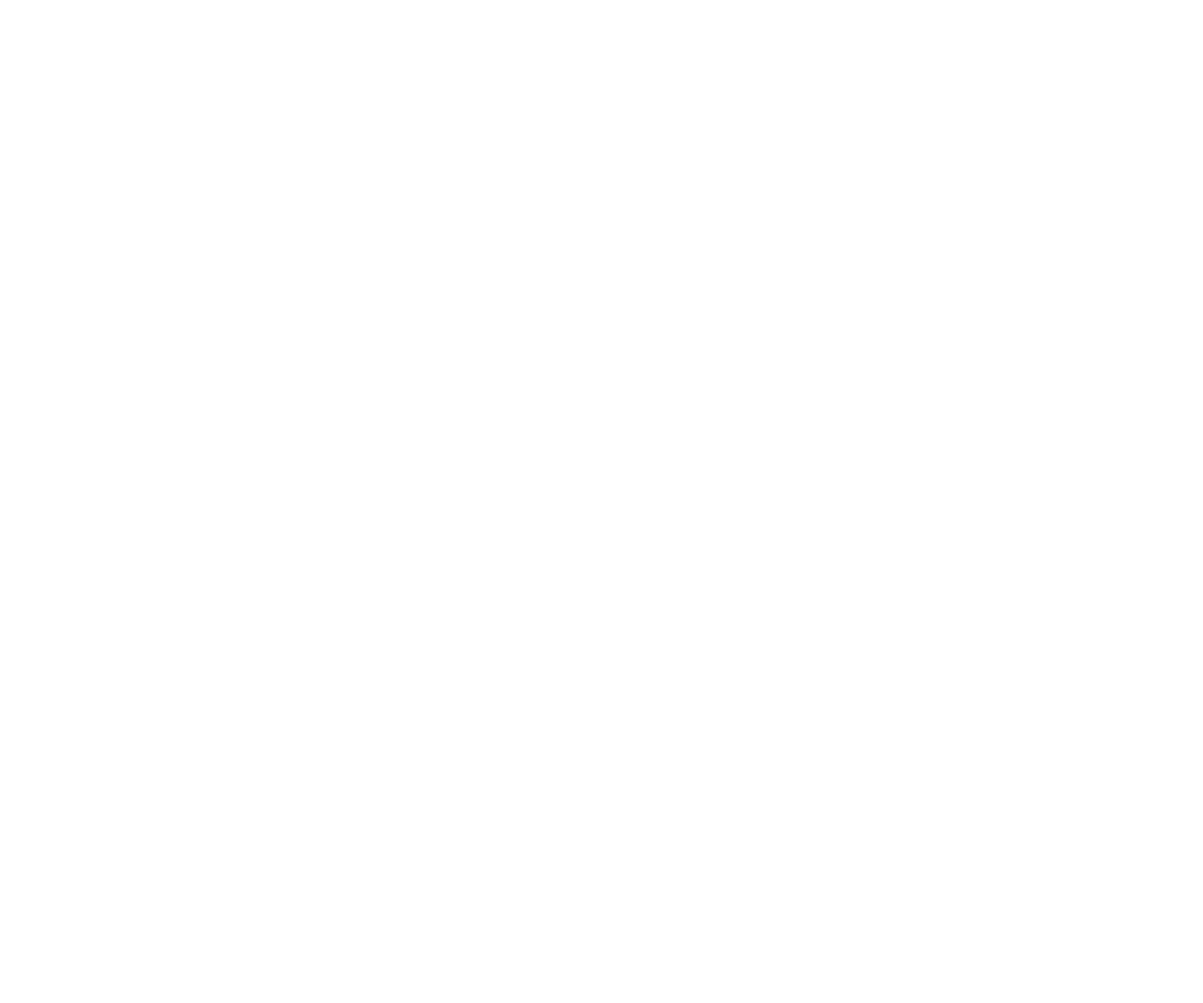
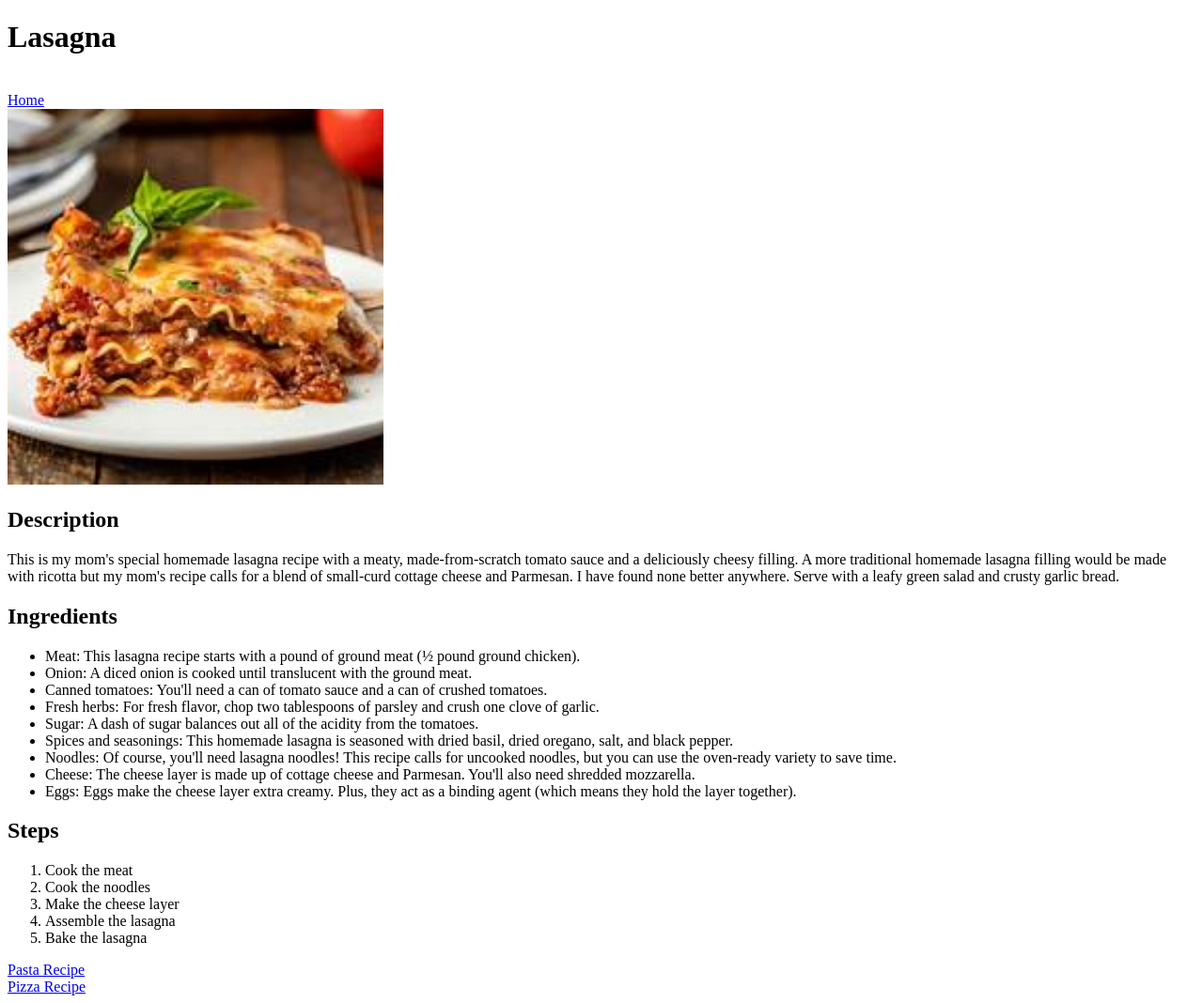
Before and after one commit to ChitanyaBharathi/odin-recipes, a plain HTML site: page recipes/lasagna.html in a window 1280 px wide. Shown: the whole page at 94% size. Before the commit the page ends 800 px from the top, so only its background shows below. Drawn offline with Linux system fonts and the light colour scheme.

Commit message:
Ready for CSS

```diff
--- a/recipes/lasagna.html
+++ b/recipes/lasagna.html
@@ -0,0 +1,80 @@
+<!DOCTYPE html>
+<html lang="en">
+  <head>
+    <meta charset="UTF-8" />
+    <meta name="viewport" content="width=device-width, initial-scale=1.0" />
+    <title>Lasagna</title>
+  </head>
+  <body>
+    <h1>Lasagna</h1>
+    <br />
+    <a href="../index.html">Home</a>
+    <br />
+    <img
+      src="../images/lasagna.jpg"
+      alt="Lasagna"
+      width="400px"
+      height="auto
+    "
+    />
+    <h2>Description</h2>
+    <p>
+      This is my mom's special homemade lasagna recipe with a meaty,
+      made-from-scratch tomato sauce and a deliciously cheesy filling. A more
+      traditional homemade lasagna filling would be made with ricotta but my
+      mom's recipe calls for a blend of small-curd cottage cheese and Parmesan.
+      I have found none better anywhere. Serve with a leafy green salad and
+      crusty garlic bread.
+    </p>
+    <h2>Ingredients</h2>
+    <ul>
+      <li>
+        Meat: This lasagna recipe starts with a pound of ground meat (½ pound
+        ground chicken).
+      </li>
+      <li>
+        Onion: A diced onion is cooked until translucent with the ground meat.
+      </li>
+      <li>
+        Canned tomatoes: You'll need a can of tomato sauce and a can of crushed
+        tomatoes.
+      </li>
+      <li>
+        Fresh herbs: For fresh flavor, chop two tablespoons of parsley and crush
+        one clove of garlic.
+      </li>
+      <li>
+        Sugar: A dash of sugar balances out all of the acidity from the
+        tomatoes.
+      </li>
+      <li>
+        Spices and seasonings: This homemade lasagna is seasoned with dried
+        basil, dried oregano, salt, and black pepper.
+      </li>
+      <li>
+        Noodles: Of course, you'll need lasagna noodles! This recipe calls for
+        uncooked noodles, but you can use the oven-ready variety to save time.
+      </li>
+      <li>
+        Cheese: The cheese layer is made up of cottage cheese and Parmesan.
+        You'll also need shredded mozzarella.
+      </li>
+      <li>
+        Eggs: Eggs make the cheese layer extra creamy. Plus, they act as a
+        binding agent (which means they hold the layer together).
+      </li>
+    </ul>
+    <h2>Steps</h2>
+    <ol>
+      <li>Cook the meat</li>
+      <li>Cook the noodles</li>
+      <li>Make the cheese layer</li>
+      <li>Assemble the lasagna</li>
+      <li>Bake the lasagna</li>
+    </ol>
+
+    <a href="pasta.html">Pasta Recipe</a>
+    <br />
+    <a href="pizza.html">Pizza Recipe</a>
+  </body>
+</html>
```
Also changed, not shown: index.html (+4 -6 lines), recipes/pasta.html (+74 -0 lines), recipes/pizza.html (+70 -0 lines), images/lasagna.jpg (added), images/pasta.jpg (added), images/pizza.jpg (added).
